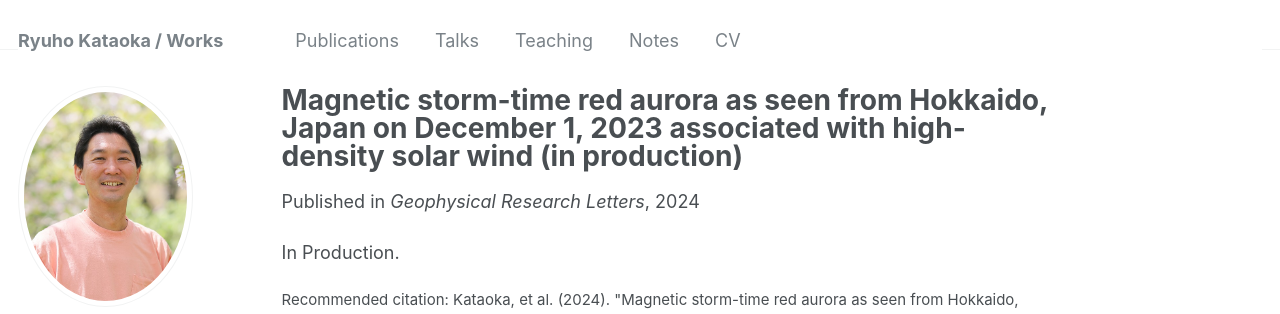
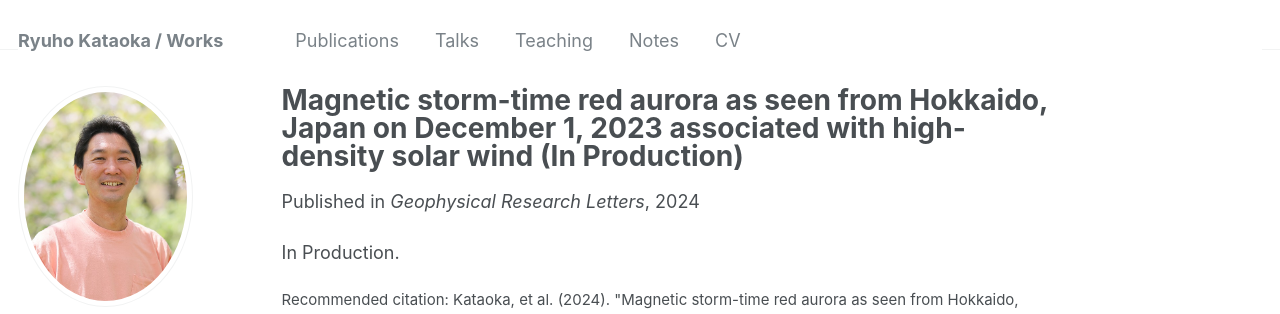
Before and after one commit to ryuhokataoka/ryuhokataoka.github.io, a Jekyll site: the page built from _publications/2024-04-18-hokkaido-aurora.md, in a window 1280 px wide and 1058 px high. Shown: the top 314 px of the window. Built offline with Jekyll 4.4.1, drawn with Linux system fonts in a browser that asks for light colours; some web fonts are replaced.

```diff
--- a/_publications/2024-04-18-hokkaido-aurora.md
+++ b/_publications/2024-04-18-hokkaido-aurora.md
@@ -1,5 +1,5 @@
 ---
-title: "Magnetic storm-time red aurora as seen from Hokkaido, Japan on December 1, 2023 associated with high-density solar wind (in production)"
+title: "Magnetic storm-time red aurora as seen from Hokkaido, Japan on December 1, 2023 associated with high-density solar wind (In Production)"
 collection: publications
 permalink: /publication/2024-04-18-hokkaido-aurora
 excerpt: 'This paper discussed the cause of unusually bright red aurora as witnessed from Hokkaido Japan in Dec 2023.'
```
